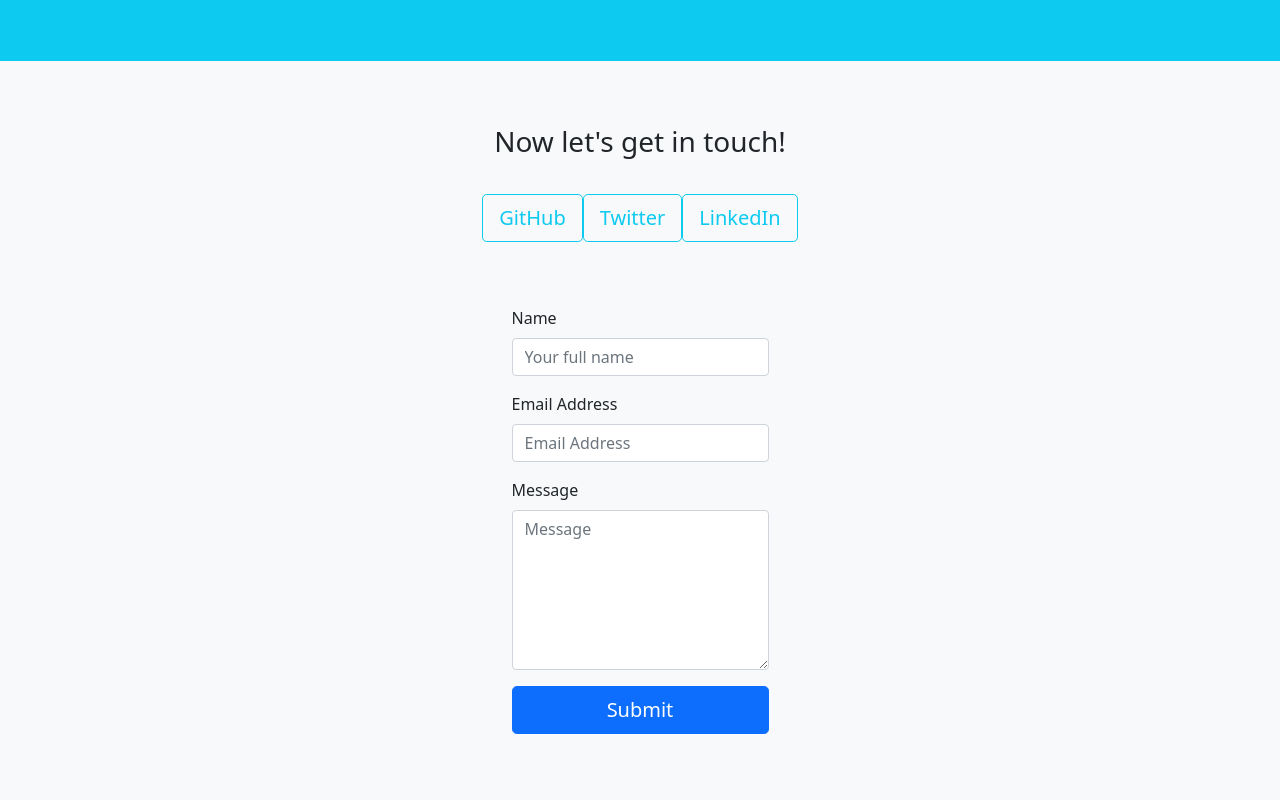
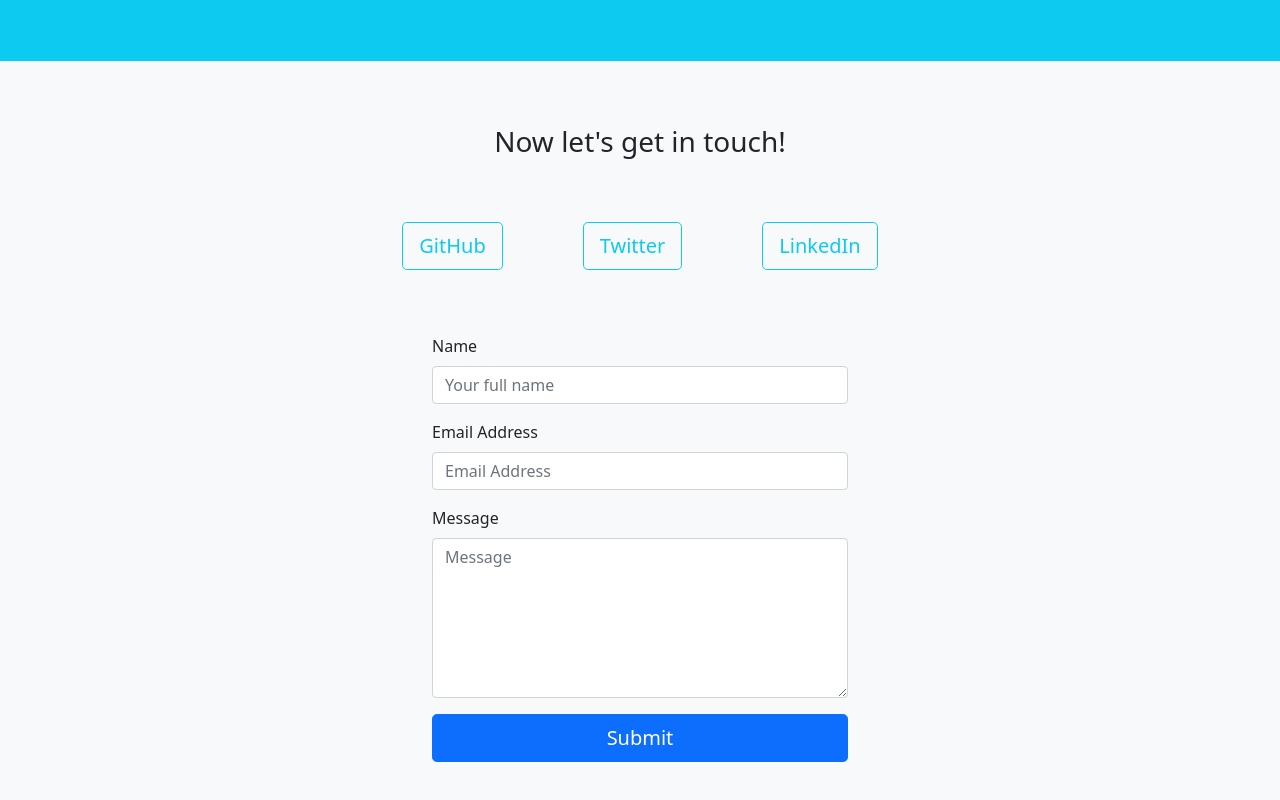
Before and after one commit to niicholai/Portfolio-V3, a plain HTML site: page index.html in a window 1280 px wide. Shown: the part 2252-3052 px from the top of the page. Drawn offline with nearby package versions, Linux system fonts and the light colour scheme.

Commit message:
Adjusted heights and widths

```diff
--- a/css/main.css
+++ b/css/main.css
@@ -44,7 +44,7 @@ body {
 }
 
 #cm-h1 {
-  padding: 0 0 1em 0;
+  padding: 0 0 2em 0;
 }
 
 #cm-buttons {
@@ -52,8 +52,13 @@ body {
   padding: 0 0 4em 0;
 }
 
+#twitterBtn {
+  margin: 0 4em 0 4em;
+}
+
 #cm-email-form {
   padding: 0 0 6em 0;
+  width: 26em;
 }
 
 .what-i-do-light {
```
